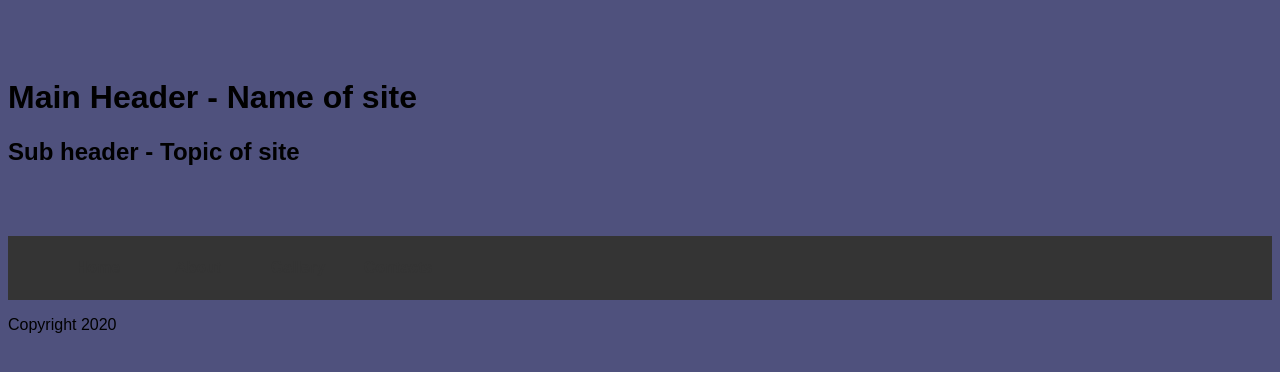
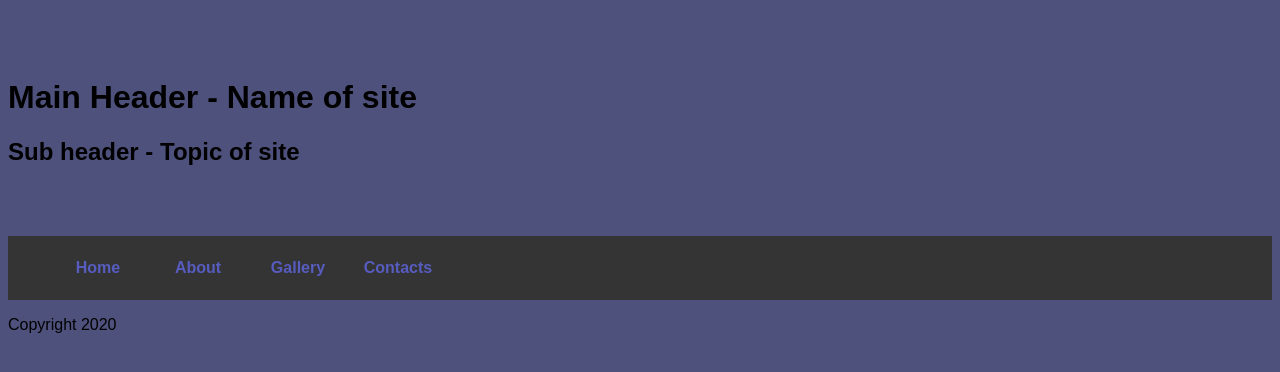
Before and after one commit to voloda27/voloda27.github.io, a plain HTML site: page veb/pr2/index.html in a window 1280 px wide. Drawn offline with Linux system fonts and the light colour scheme.

Commit message:
Update style.css

```diff
--- a/veb/pr2/css/style.css
+++ b/veb/pr2/css/style.css
@@ -20,7 +20,7 @@ h1, h2 {
 nav li {    float: left;
     width: 100px;}
 nav a {
-    display: block;    color: #343434;
+    display: block;    color: #575cbf;
     line-height: 4em;    font-weight: bold;
     text-align: center;}
     nav li a:hover {
```
